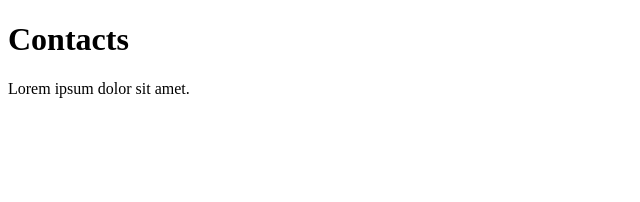
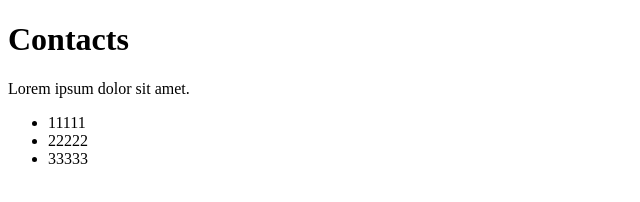
Before and after one commit to vetaluga/banch1, a plain HTML site: page contacts.html in a window 1280 px wide. Shown: the whole page, without its empty margins (0-640 px from the left). Drawn offline with Linux system fonts and the light colour scheme.

Commit message:
add list contacts

```diff
--- a/contacts.html
+++ b/contacts.html
@@ -9,5 +9,10 @@
 
     <h1>Contacts</h1>
     <p>Lorem ipsum dolor sit amet.</p>
+    <ul>
+        <li>11111</li>
+        <li>22222</li>
+        <li>33333</li>
+    </ul>
 </body>
 </html>
```
